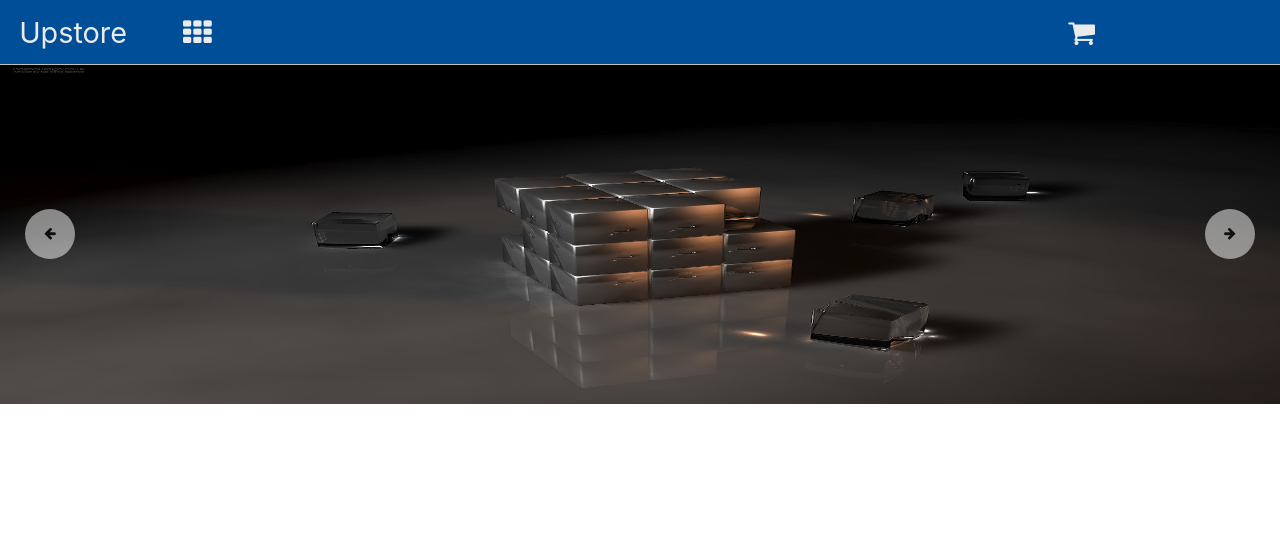
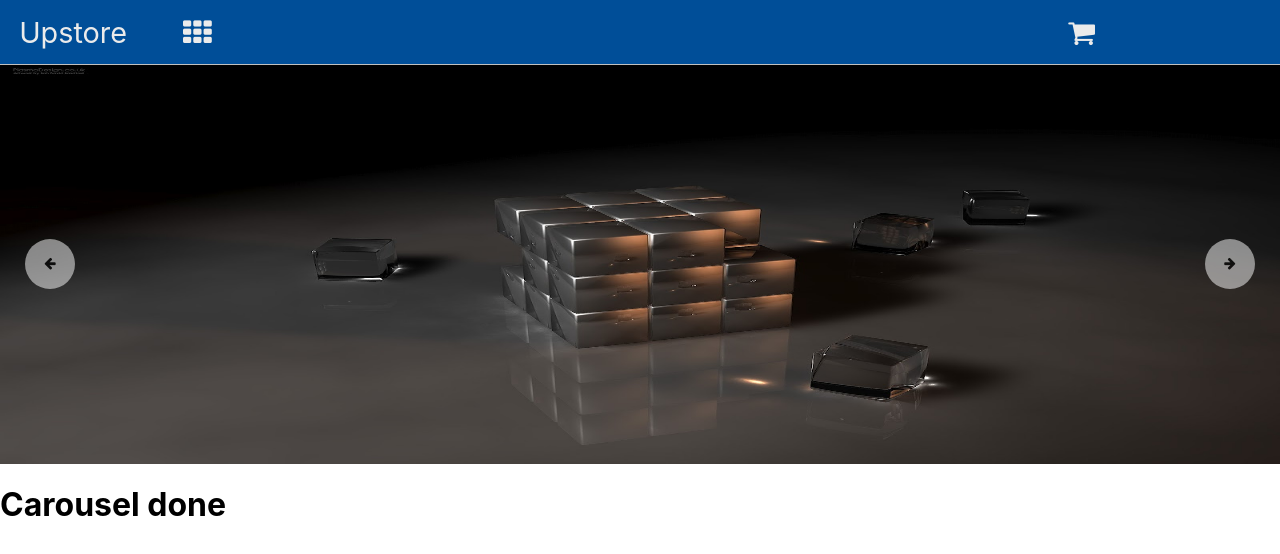
Before and after one commit to harshit151001/Upstore.in, a React (Create React App) app: page / in a window 1280 px wide. Shown: the top 554 px of the page. Built offline with nearby package versions, Linux system fonts and the light colour scheme; grey boxes are pictures that could not be loaded; a web font is replaced by a local one.

Commit message:
time to move

```diff
--- a/src/Components/Carousel/slider.scss
+++ b/src/Components/Carousel/slider.scss
@@ -1,7 +1,7 @@
 .slider {
   position: relative;
   width: 100%;
-  height: 42.5vh;
+  height: 50vh;
   box-sizing: border-box;
   margin: 0;
   padding: 0;
--- a/src/Components/Routes/Home.js
+++ b/src/Components/Routes/Home.js
@@ -4,6 +4,7 @@
   return (
     <>
       <Slider />
+      <h1>Carousel done</h1>
     </>
   );
 };
```
